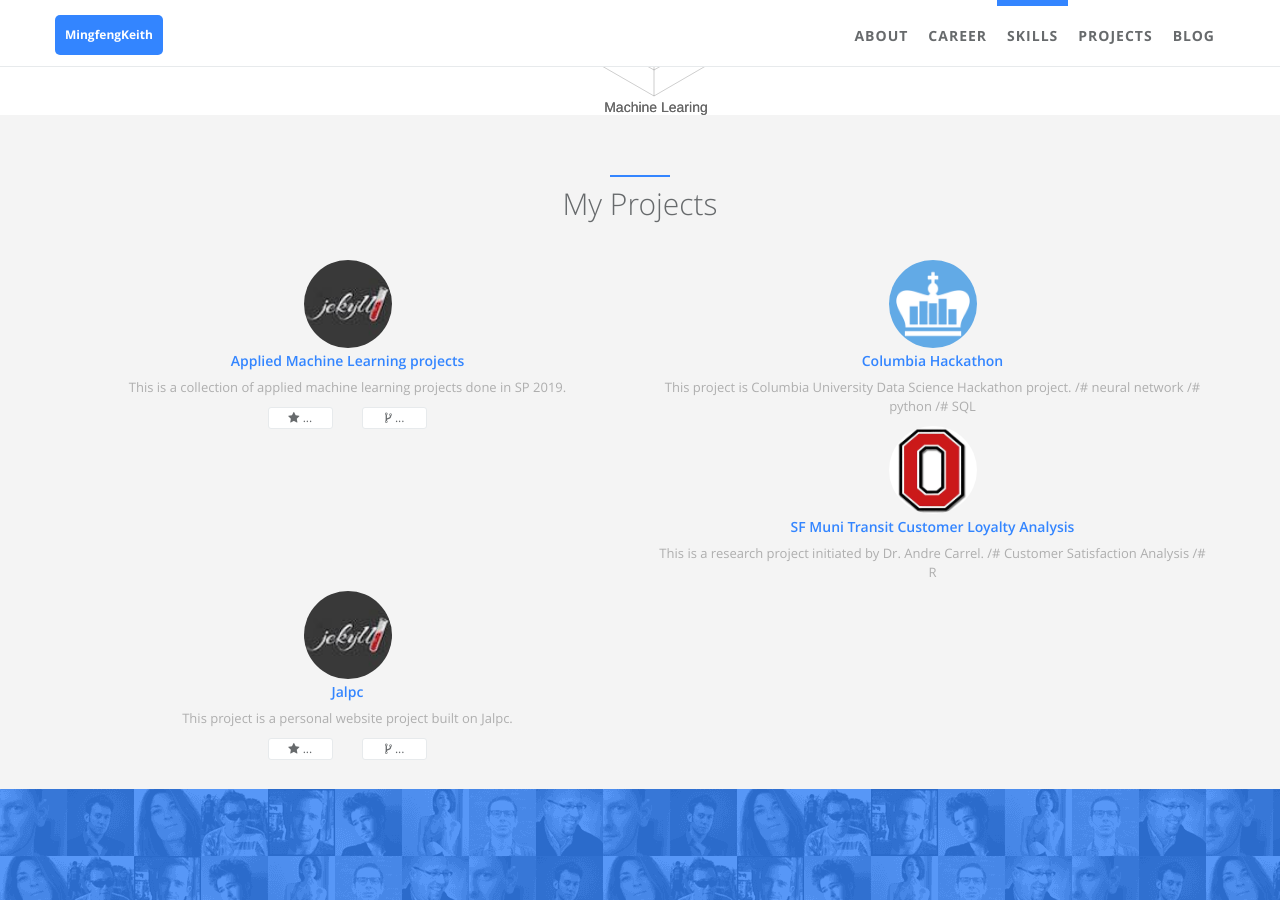
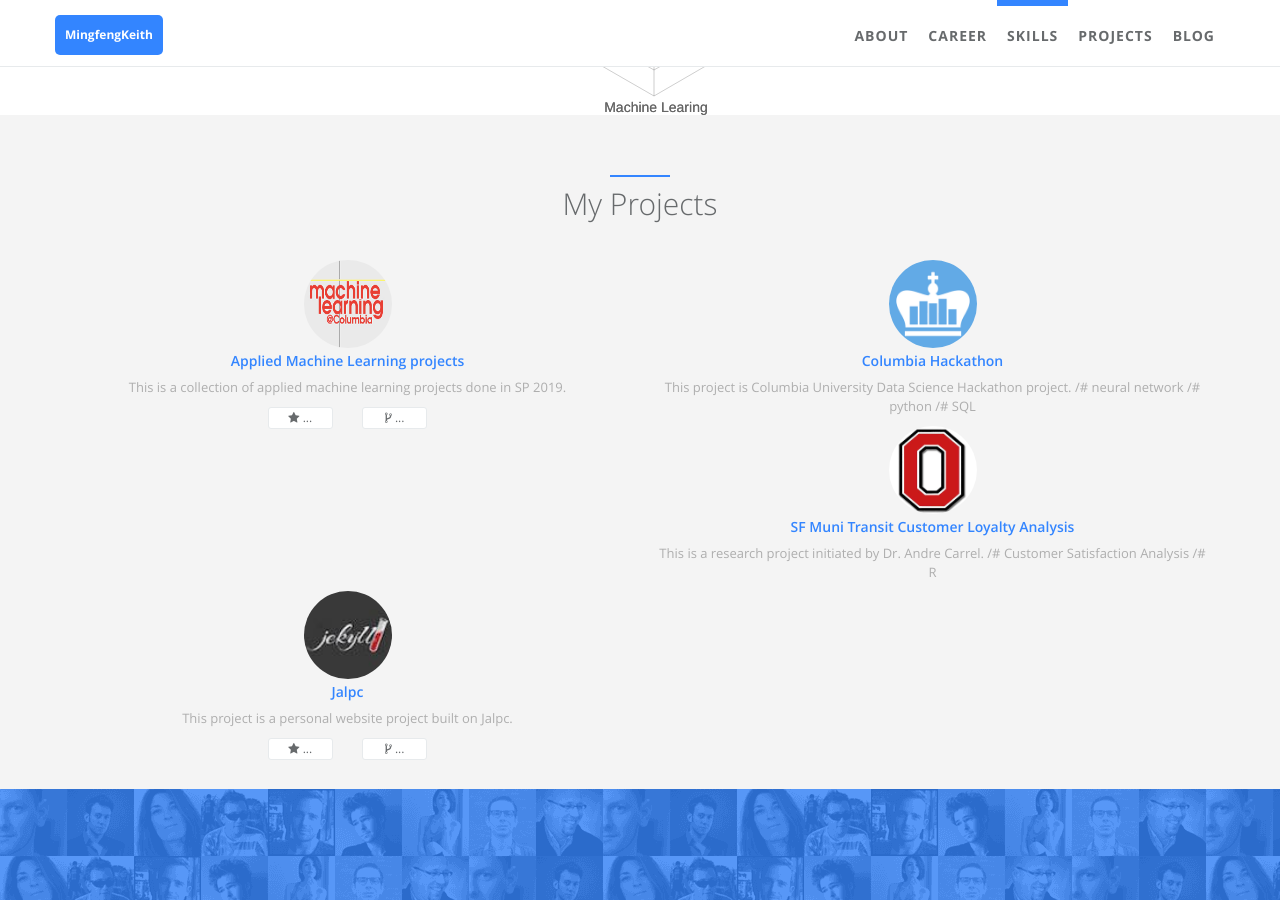
Before and after one commit to MingfengKeith/mingfengKeith.github.io, a Jekyll site: the page built from index.html, in a window 1280 px wide and 900 px high, scrolled down 2410 px. Built offline with Jekyll 4.4.1, drawn with Linux system fonts in a browser that asks for light colours.

Commit message:
update project photo

```diff
--- a/_data/index/projects.yml
+++ b/_data/index/projects.yml
@@ -5,7 +5,7 @@
   i18n: AML
   gh_user: mingfengKeith
   repo: Applied-Machine-Learning-Projects
-  img: /static/assets/img/landing/jekyll.png
+  img: /static/assets/img/landing/ML_Columbia.jpg
   desc: This is a collection of applied machine learning projects done in SP 2019.
 
 - name: Columbia Hackathon
@@ -23,7 +23,7 @@
 
 - name: Jalpc
   i18n: jalpc
-  gh_user: jarrekk
+  gh_user: mingfengKeith
   repo: mingfengKeith.github.io
   img: /static/assets/img/landing/jekyll.png
   desc: This project is a personal website project built on Jalpc.
```
Also changed, not shown: static/assets/img/landing/ML_Columbia.jpg (added).
